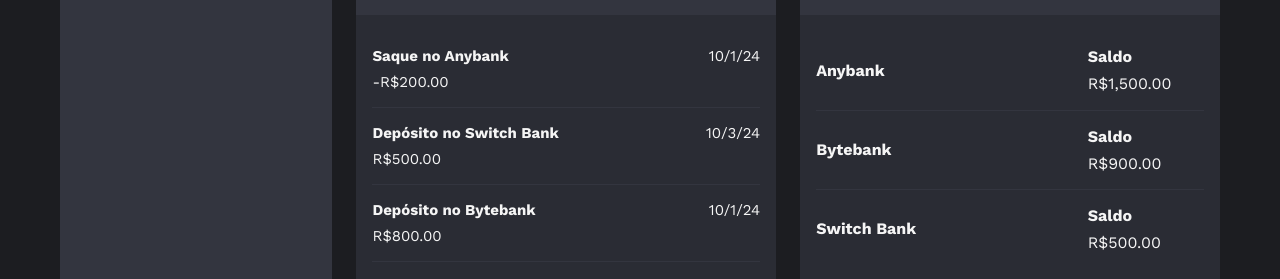
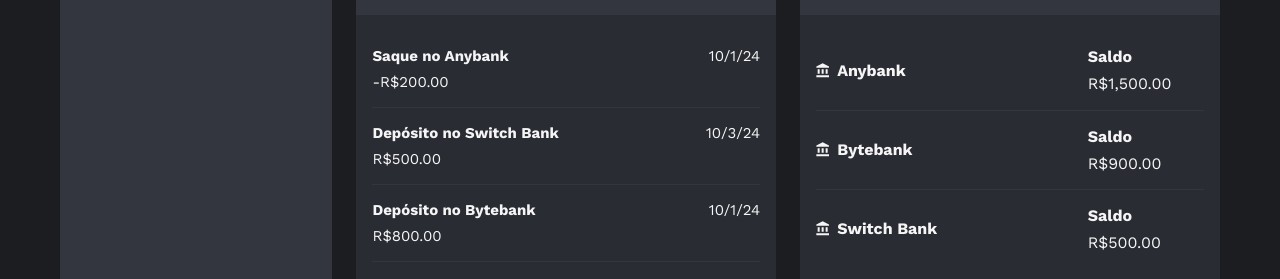
Before and after one commit to antonio-evaldo/4457-angular-19-curso-3-projeto, an Angular app: page / in a window 1280 px wide. Shown: the part 471-750 px from the top of the page. Built offline with nearby package versions, Linux system fonts and the light colour scheme.

Commit message:
fix: adiciona ícones de banco

```diff
--- a/src/app/componentes/area-financeira/contas/conta/conta.component.css
+++ b/src/app/componentes/area-financeira/contas/conta/conta.component.css
@@ -4,8 +4,15 @@
 }
 
 .banco {
+  flex-basis: 70%;
+
+  display: flex;
+  align-items: center;
+  gap: 0.5rem;
+}
+
+.banco-nome {
   font-weight: 700;
-  flex-basis: 70%;
 }
 
 .saldo {
--- a/src/app/componentes/area-financeira/contas/conta/conta.component.html
+++ b/src/app/componentes/area-financeira/contas/conta/conta.component.html
@@ -1,5 +1,8 @@
 <div class="conta">
-  <span class="banco texto-md">{{ conta().nome }}</span>
+  <div class="banco">
+    <img src="icones/banco.svg" alt="" class="icone-banco">
+    <span class="banco-nome texto-md">{{ conta().nome }}</span>
+  </div>
 
   <div class="saldo">
     <span class="saldo-texto text-md">Saldo</span>
```
